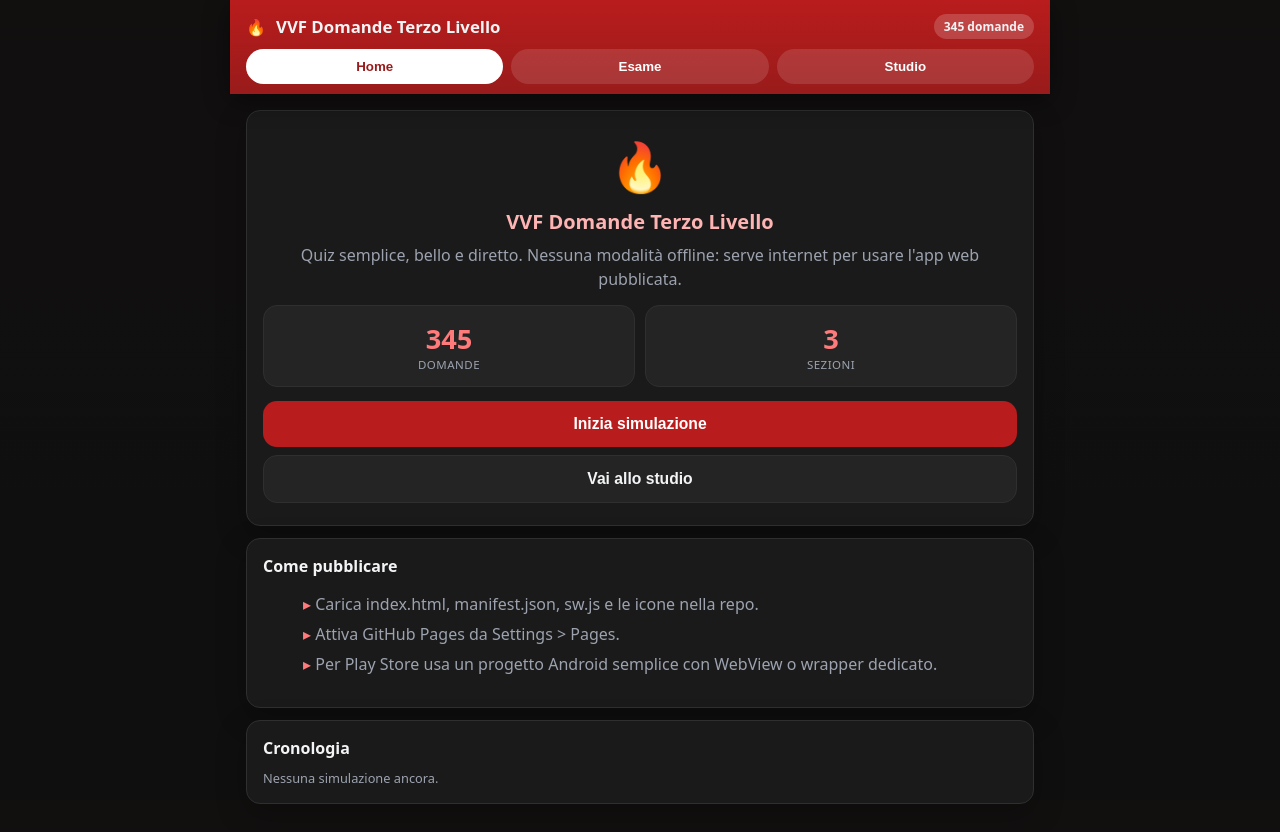
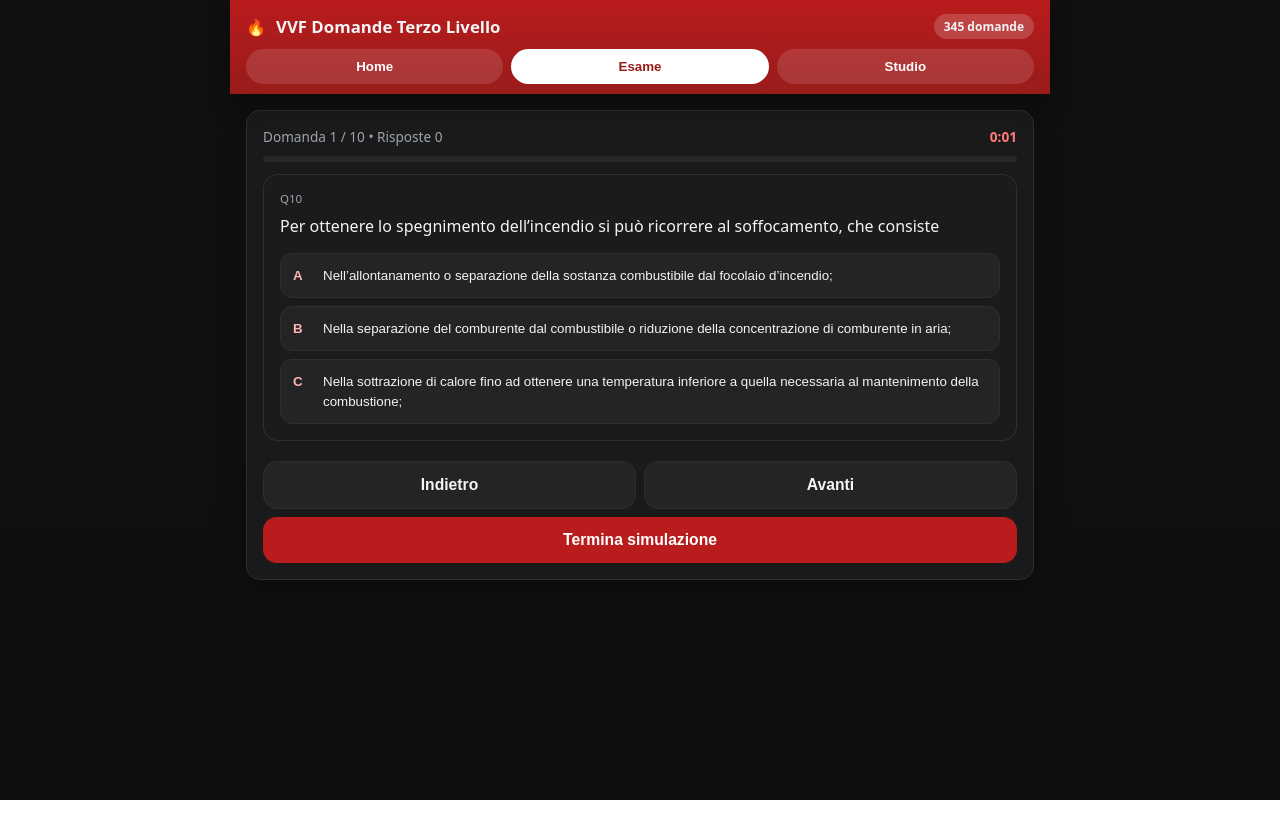
Before and after one commit to catania957-boop/VVF-Domande-Terzo-Livello, a plain HTML site: page index.html in a window 1280 px wide. Both pictures are taken after a click on the button "Inizia simulazione". After the commit the page ends 800 px from the top, so only its background shows below. Drawn offline with Linux system fonts and the light colour scheme.

Commit message:
Update index.html

```diff
--- a/index.html
+++ b/index.html
@@ -59,7 +59,7 @@ const $=id=>document.getElementById(id);
 function toast(m){const t=$('toast');t.textContent=m;t.classList.add('on');setTimeout(()=>t.classList.remove('on'),1800)}
 function save(){localStorage.setItem('vvf_hist',JSON.stringify(history))}
 function showTab(t){tab=t;['home','esame','studio'].forEach(x=>$('t-'+x).classList.toggle('active',x===t));render()}
-function startExam(){qset=[...Q].sort(()=>Math.random()-.5).slice(0,10);idx=0;answers=[];exam={start:Date.now(),limit:10*60};render()}
+function startExam(){qset=[...Q].sort(()=>Math.random()-.5).slice(0,10);idx=0;answers=[];exam={start:Date.now(),limit:10*60};tab='esame';render()}
 function select(a){if(answers[idx]!=null)return; answers[idx]=a; const ok=a===qset[idx].correct; toast(ok?'Risposta corretta':'Risposta errata'); render()}
 function next(){if(idx<qset.length-1) idx++; render()}
 function prev(){if(idx>0) idx--; render()}
@@ -72,7 +72,7 @@ const opts=['a','b','c'].map(k=>`<button class="ans ${answers[idx]===k?(k===q.co
 return `<div class="card"><div class="row"><div>Domanda ${idx+1} / ${qset.length} • Risposte ${done}</div><div class="timer">${Math.floor(rem/60)}:${String(rem%60).padStart(2,'0')}</div></div><div class="prog"><div class="bar" style="width:${(done/qset.length)*100}%"></div></div><div class="q"><div class="n">Q${q.id}</div><div class="t">${q.q}</div><div class="answers">${opts}</div>${answers[idx]!=null?`<div class="fb ${answers[idx]===q.correct?'ok':'bad'}">${answers[idx]===q.correct?'Corretto':'Sbagliato'} • Risposta giusta: ${q.correct.toUpperCase()}</div>`:''}</div><div style="display:flex;gap:8px"><button class="btn secondary" onclick="prev()" ${idx===0?'disabled':''}>Indietro</button><button class="btn secondary" onclick="next()" ${idx===qset.length-1?'disabled':''}>Avanti</button></div><button class="btn primary" style="margin-top:8px" onclick="finish()">Termina simulazione</button></div>`
 }
 function studio(){return `<div class="card"><input id="s" class="search" placeholder="Cerca una domanda..." oninput="render()" value="${localStorage.getItem('vvf_s')||''}"><div class="pillrow"><div class="pill on">Tutte</div><div class="pill">Sbagliate</div><div class="pill">Corrette</div></div><div class="small">Elenco semplificato delle domande.</div></div><div class="card"><div class="empty">Per alleggerire il file, qui puoi aggiungere l'elenco completo delle 345 domande.</div></div>`}
-function render(){const a=$('app'); localStorage.setItem('vvf_s', $('s')?$('s').value:''); if(tab==='home') a.innerHTML=home(); if(tab==='esame'){if(!exam){a.innerHTML=home(); return} a.innerHTML=examView()} if(tab==='studio') a.innerHTML=studio()}
+function render(){const a=$('app'); localStorage.setItem('vvf_s', $('s')?$('s').value:''); ['home','esame','studio'].forEach(x=>$('t-'+x).classList.toggle('active',x===tab)); if(tab==='home') a.innerHTML=home(); if(tab==='esame'){if(!exam){a.innerHTML=home(); return} a.innerHTML=examView()} if(tab==='studio') a.innerHTML=studio()}
 render();
 </script>
 </body>
```
